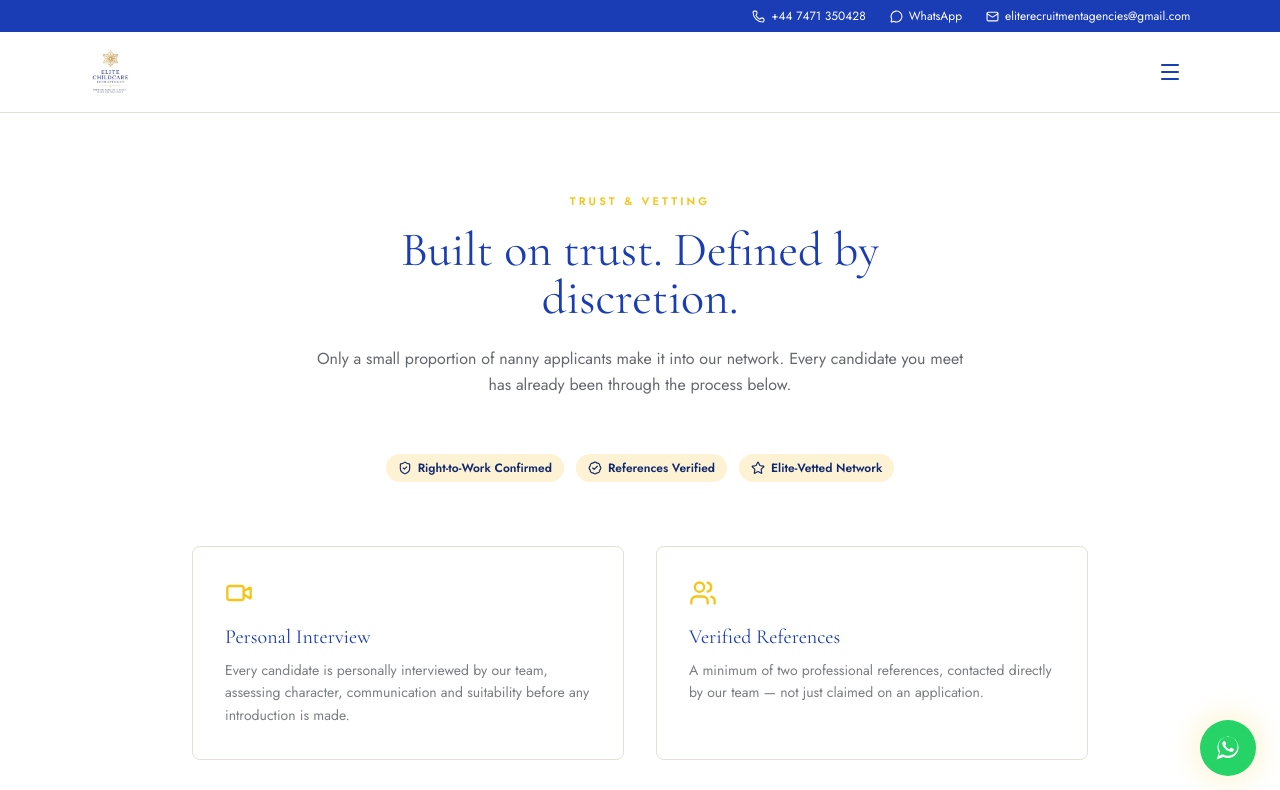
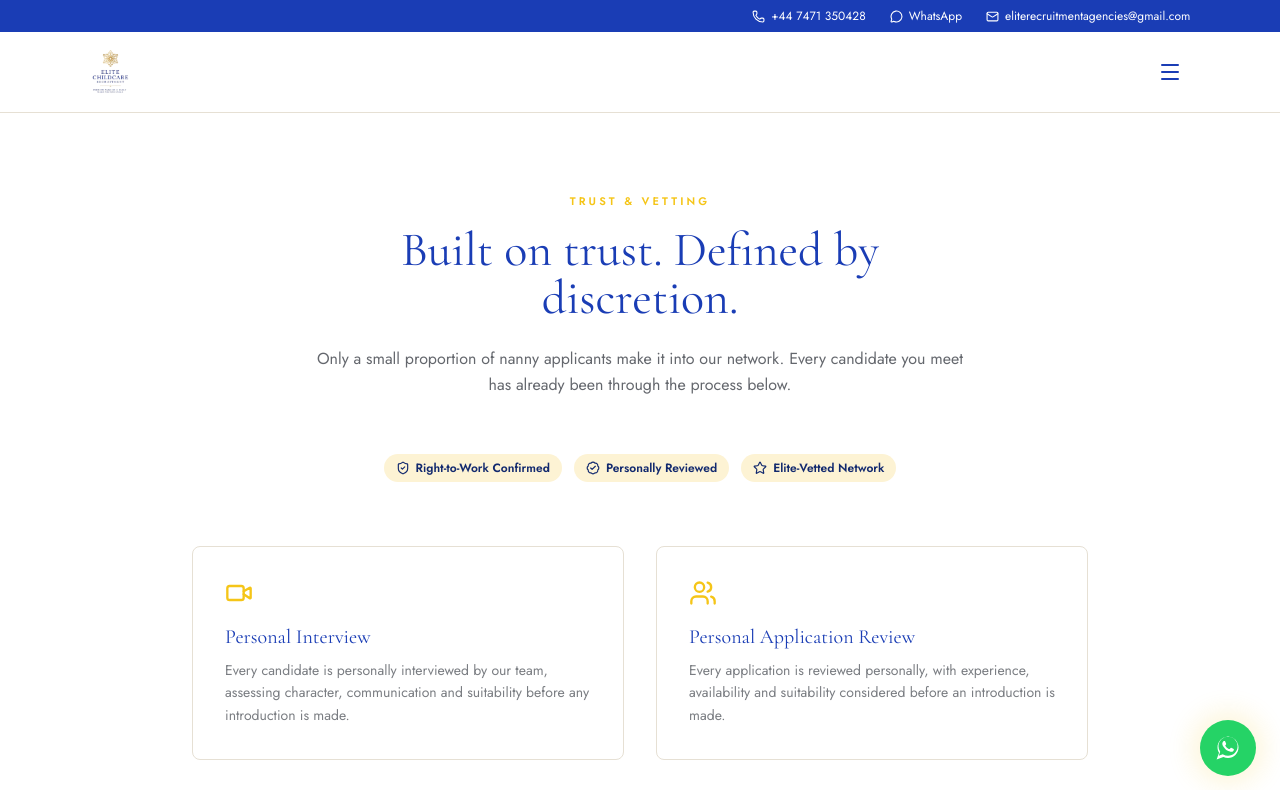
Before and after one commit to elo354/elite-recruitment-agency, a Next.js app: page /trust-and-vetting in a window 1280 px wide. Shown: the top 790 px of the page. Built offline with nearby package versions, Linux system fonts and the light colour scheme.

Commit message:
Update trust and vetting page descriptions and labels

```diff
--- a/app/(marketing)/trust-and-vetting/page.tsx
+++ b/app/(marketing)/trust-and-vetting/page.tsx
@@ -4,12 +4,12 @@ import { Video, Users, FileCheck, Lock } from "lucide-react";
 
 export const metadata: Metadata = {
   title: "Trust & Vetting | Elite Childcare Recruitment",
-  description: "How Elite Childcare Recruitment vets every nanny — personal interviews, references, and ongoing standards.",
+  description: "How Elite Childcare Recruitment reviews every nanny — personal interviews, suitability checks and ongoing standards.",
 };
 
 const STAGES = [
   { icon: Video, title: "Personal Interview", body: "Every candidate is personally interviewed by our team, assessing character, communication and suitability before any introduction is made." },
-  { icon: Users, title: "Verified References", body: "A minimum of two professional references, contacted directly by our team — not just claimed on an application." },
+  { icon: Users, title: "Personal Application Review", body: "Every application is reviewed personally, with experience, availability and suitability considered before an introduction is made." },
   { icon: FileCheck, title: "Identity & Right to Work", body: "Photo ID verification and proof of right to work in the UK, checked before any introduction is made." },
   { icon: Lock, title: "Confidentiality", body: "Every placement is covered by a confidentiality agreement — your family's privacy is treated with the utmost discretion." },
 ];
@@ -28,7 +28,7 @@ export default function TrustAndVettingPage() {
 
       <div className="flex flex-wrap justify-center gap-3 mb-16">
         <TrustBadge icon="shield" label="Right-to-Work Confirmed" />
-        <TrustBadge icon="badge" label="References Verified" />
+        <TrustBadge icon="badge" label="Personally Reviewed" />
         <TrustBadge icon="star" label="Elite-Vetted Network" />
       </div>
 
```
